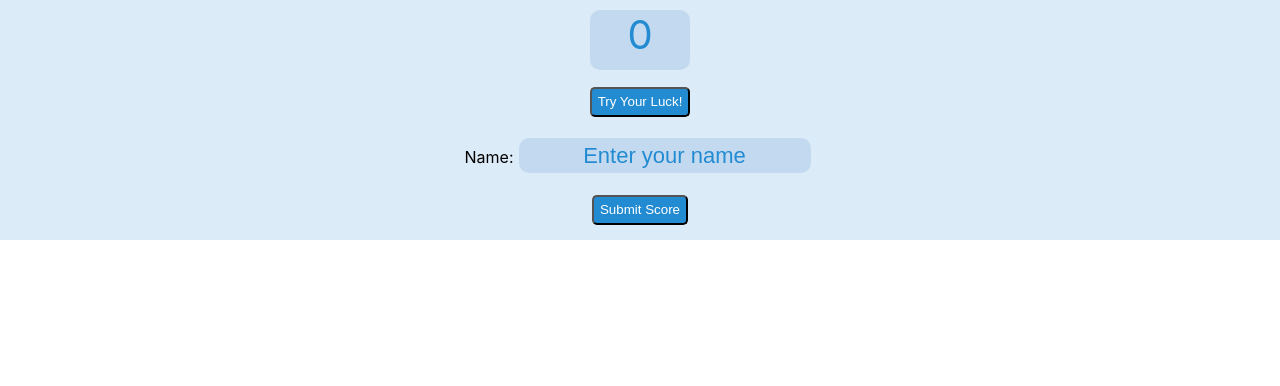
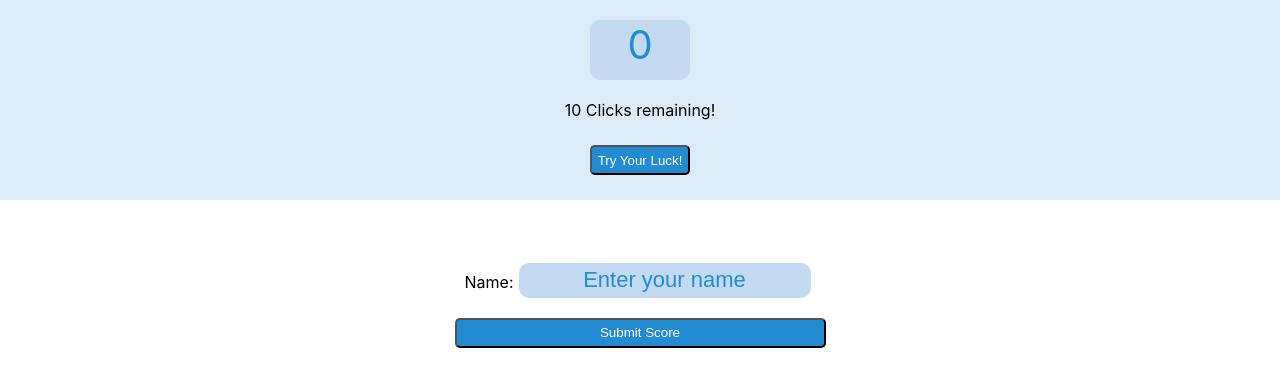
Before and after one commit to ktrahan2/highscores-practice, a React (Create React App) app: page / in a window 1280 px wide. Shown: the top 386 px of the page. Built offline with nearby package versions, Linux system fonts and the light colour scheme.

Commit message:
added clicks remaining

```diff
--- a/src/App.css
+++ b/src/App.css
@@ -22,9 +22,9 @@ body {
     display: flex;
     background-color: #dcebf8;
     flex-flow: column wrap;
-    justify-content: space-between;
+    justify-content: space-around;
     align-items: center;
-    height: 30%;
+    height: 25%;
     padding: 10px;
 }
 
@@ -40,8 +40,16 @@ body {
     border-radius: 10px;
 }
 
-#submit-name-input {
-    margin: 5px;
+#submit-name-container {
+    display: flex;
+    flex-flow: column wrap;
+    align-content: center;
+    justify-content: center;
+    margin: 20px;
+    height: 20%;
+}
+#name-container {
+    margin: 15px;
 }
 
 #username-input {
@@ -75,4 +83,5 @@ body {
 
 #out-of-clicks {
     color: red;
+
 }
--- a/src/App.js
+++ b/src/App.js
@@ -22,13 +22,13 @@ function App() {
           clickCount={clickCount}
           setClickCount={setClickCount}
         />
-        <SubmitScoreForm
-          isScore={isScore}
-          setScore={setScore}
-          clickCount={clickCount}
-          setClickCount={setClickCount}
-        />
       </div>
+      <SubmitScoreForm
+        isScore={isScore}
+        setScore={setScore}
+        clickCount={clickCount}
+        setClickCount={setClickCount}
+      />
       <div id="high-scores">
 
       </div>
--- a/src/components/AlterHighScoreButton.js
+++ b/src/components/AlterHighScoreButton.js
@@ -16,6 +16,8 @@ export default function AlterHighScoreButton({ isScore, setScore, clickCount, se
     return (
         <>
             { clickCount <= 10 ?
+            <>
+                <p>{(10 - clickCount) + " " + `Clicks remaining!`}</p>
                 <button
                     className="button"
                     id="generate-new-score-button"
@@ -23,6 +25,7 @@ export default function AlterHighScoreButton({ isScore, setScore, clickCount, se
                 >
                     Try Your Luck!
                 </button>
+                </>
                 : <p id="out-of-clicks">
                     Out of clicks!
                 </p>
--- a/src/components/SubmitScoreForm.js
+++ b/src/components/SubmitScoreForm.js
@@ -27,8 +27,8 @@ export default function SubmitScoreForm({ isScore, setScore, clickCount, setClic
     }
 
     return (
-        <>
-            <div id="submit-name-input">
+        <div id="submit-name-container">
+            <div id="name-container">
                 <label
                     htmlFor="user-name"
                 >Name:
@@ -49,6 +49,6 @@ export default function SubmitScoreForm({ isScore, setScore, clickCount, setClic
             >
                 Submit Score
             </button>
-        </>
+        </div>
     )
 }
```
Also changed, not shown: 2 other files (tests, documents, lock files or other folders).
